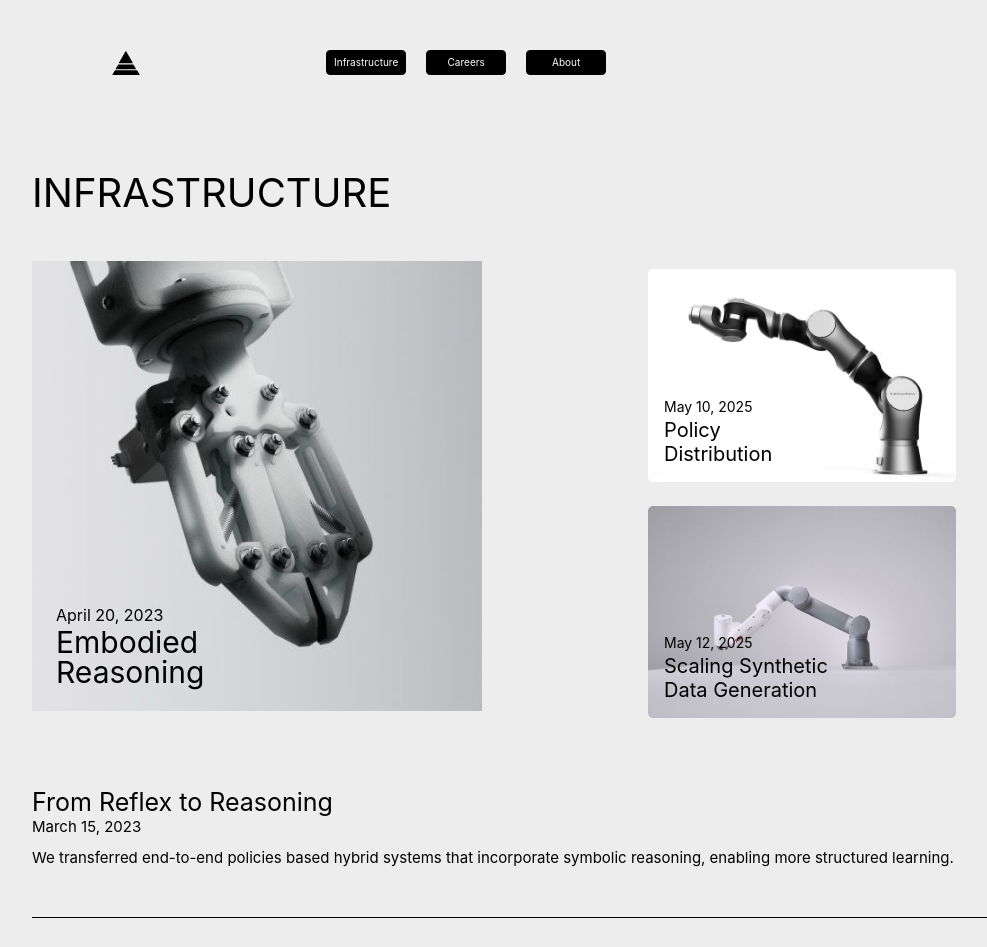
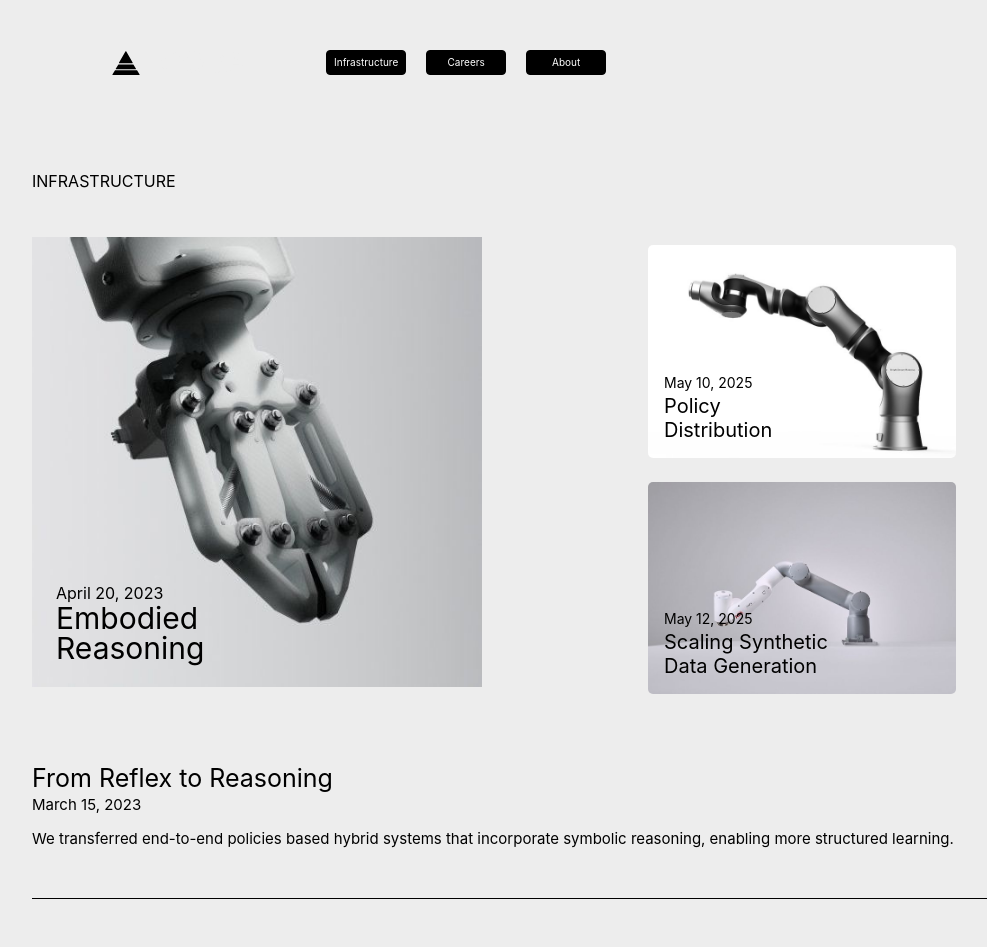
Before and after one commit to coda-robotics/coda-website, a Next.js app: page /infrastructure in a window 1280 px wide. Shown: the top 947 px of the page, without its empty margins (0-987 px from the left). Built offline with nearby package versions, Linux system fonts and the light colour scheme.

Commit message:
created cateers section

```diff
--- /dev/null
+++ b/src/app/careers/components/roles.tsx
@@ -0,0 +1,31 @@
+import Link from "next/link";
+
+export default function Roles() {
+  const roles = [
+    { title: "RESEARCH ENGINEER, RL", link: "/apply/research-engineer" },
+    { title: "DATA ENGINEER, INFRASTRUCTURE", link: "/apply/data-engineer" },
+    { title: "ML ENGINEER, TRAINING INFRASTRUCTURE", link: "/apply/ml-engineer" },
+  ];
+
+  return (
+    <div className="max-w-2xl mx-auto mt-12">
+      {roles.map((role, idx) => (
+        <div key={role.title} className="flex items-center justify-between py-6 border-b border-black">
+          <span className="coda-font text-[17 px]">{role.title}</span>
+          <Link href={role.link} className="coda-font text-[11 px]">
+            Apply Now
+          </Link>
+        </div>
+      ))}
+      <button className="mt-15 bg-black rounded" style={{
+        height: '34px',
+        width: '101px',
+        color: '#fff',
+        fontSize: '14px',
+        letterSpacing: '0px',
+      }}>
+        SEE MORE
+      </button>
+    </div>
+  );
+}
--- a/src/app/careers/page.tsx
+++ b/src/app/careers/page.tsx
@@ -0,0 +1,43 @@
+import Roles from "./components/roles";
+
+export default function Careers_Section() {
+  return (
+    <section className="max-w-7xl mx-auto px-4 sm:px-6 lg:px-8 py-12">
+      <div className="grid grid-cols-1 md:grid-cols-2 items-start">
+        {/* Left: Heading and Description */}
+        <div>
+          <h1 className="coda-font text-[40px] mb-8">CAREERS</h1>
+          <div
+            style={{
+              fontFamily: 'Inter, sans-serif',
+              fontWeight: 400,
+              fontSize: 17,
+              lineHeight: '35px',
+              letterSpacing: 0,
+              verticalAlign: 'middle',
+              wordWrap: 'break-word',
+              overflowWrap: 'break-word',
+              maxWidth: '50%', // or remove for full width of column
+              color: '#000',
+            }}
+            className="space-y-5"
+          >
+            <p>
+              We are a small group of researchers and engineers working to provide robust data infrastructure to power the future of embodied intelligence.
+            </p>
+            <p>
+              We’re hiring cross-domain researchers & engineers, who are determined to make an impact to the future of intelligent robots, at our headquarters in San Francisco, CA.
+            </p>
+            <p>
+              The opportune moment to build the next generation of robotics is now. JOIN US!
+            </p>
+          </div>
+        </div>
+        {/* Right: Roles */}
+        <div>
+          <Roles />
+        </div>
+      </div>
+    </section>
+  );
+}
--- a/src/app/globals.css
+++ b/src/app/globals.css
@@ -28,3 +28,10 @@
 .bg-radial-custom {
   background: radial-gradient(54.72% 42.07% at 46.92% 34.31%, #B1B1B1 0%, #FFFFFF 100%);
 }
+.coda-font {
+  font-family: 'Inter', sans-serif;
+  letter-spacing: 0;
+  line-height: 100%;
+  vertical-align: middle;
+  color: var(--section-heading-color, #000);
+}
--- a/src/app/infrastructure/components/article_list.tsx
+++ b/src/app/infrastructure/components/article_list.tsx
@@ -25,29 +25,12 @@
         >
           <Link href={article.href}>
             <h3
-              style={{
-                fontFamily: 'Inter, sans-serif',
-                fontWeight: 400,
-                fontSize: 25,
-                lineHeight: '100%',
-                letterSpacing: 0,
-                verticalAlign: 'middle',
-                color: '#000',
-              }}
+              className="coda-font text-[25px]"
             >
               {article.title}
             </h3>
             <time
-              style={{
-                fontFamily: 'Inter, sans-serif',
-                fontWeight: 400,
-                fontSize: 15,
-                lineHeight: '100%',
-                letterSpacing: 0,
-                verticalAlign: 'middle',
-                color: '#000',
-              }}
-              className="block mt-1"
+              className="coda-font text-[15px]"
             >
               {article.date}
             </time>
--- a/src/app/infrastructure/components/main_article.tsx
+++ b/src/app/infrastructure/components/main_article.tsx
@@ -27,15 +27,7 @@
         />
         <div className="absolute left-6 bottom-6 text-black">
           <time
-            className="block mb-1"
-            style={{
-              fontFamily: 'Inter, sans-serif',
-              fontWeight: 400,
-              fontSize: 16,
-              lineHeight: '100%',
-              letterSpacing: 0,
-              verticalAlign: 'middle',
-            }}
+            className="coda-font text-[16px]"
           >
             {date}
           </time>
--- a/src/app/infrastructure/page.tsx
+++ b/src/app/infrastructure/page.tsx
@@ -5,8 +5,7 @@
 import MainImage from './assets/article_images/robo_article_image_1.jpg'
 import SideImage1 from './assets/article_images/robo_article_image_2.png'
 import SideImage2 from './assets/article_images/robo_article_image_3.png'
-import { TopNav } from '../../../components/home_topnav'
-import { FooterNav } from '../../../components/footer_nav/home_footernav'
+
 const articles = [
   {
     title: 'From Reflex to Reasoning',
@@ -32,16 +31,7 @@
   return (
     <section className="max-w-7xl mx-auto px-4 sm:px-6 lg:px-8 py-12">
       <h1
-        style={{
-          fontFamily: 'Inter, sans-serif',
-          fontWeight: 400,
-          fontSize: 40,
-          lineHeight: '40px',
-          letterSpacing: 0,
-          verticalAlign: 'middle',
-          color: '#000',
-        }}
-        className="mb-12"
+        className="coda-font mb-12"
       >
         INFRASTRUCTURE
       </h1>
```
